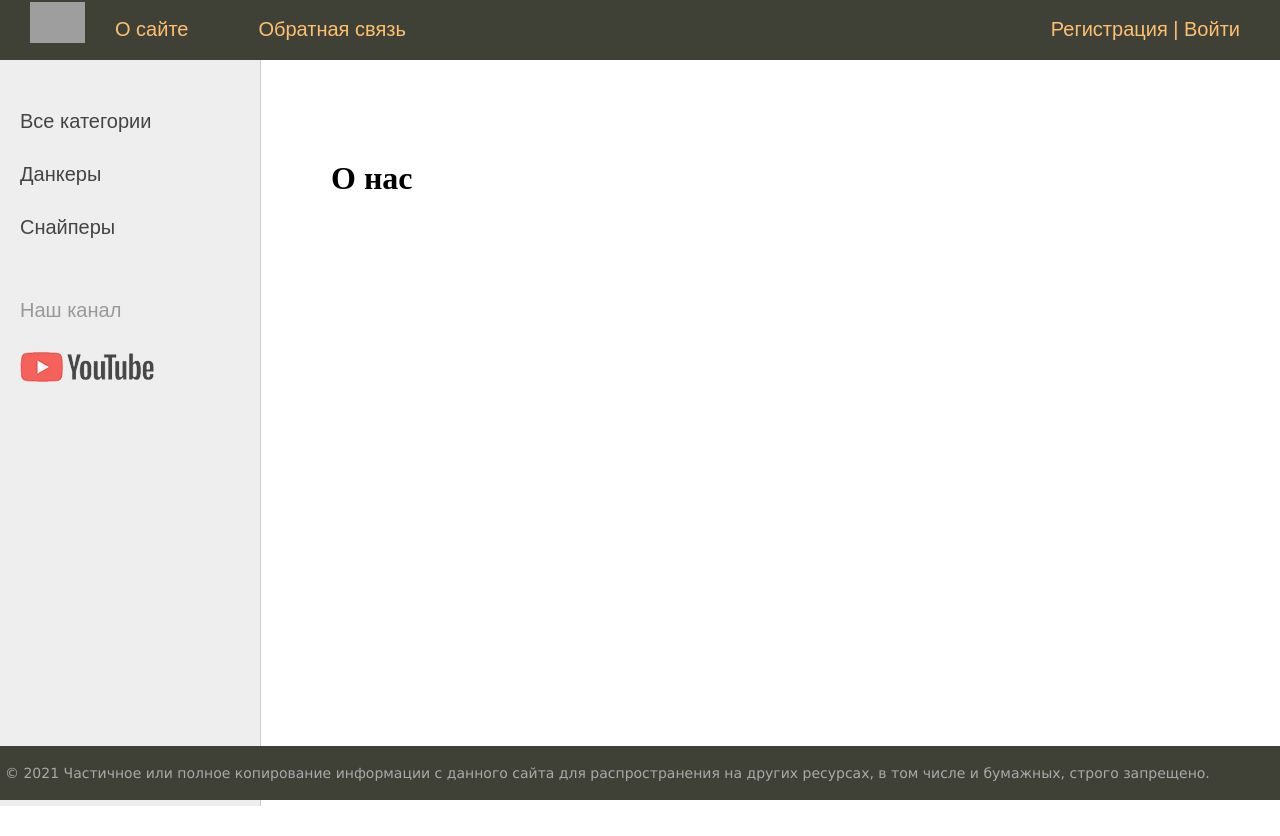
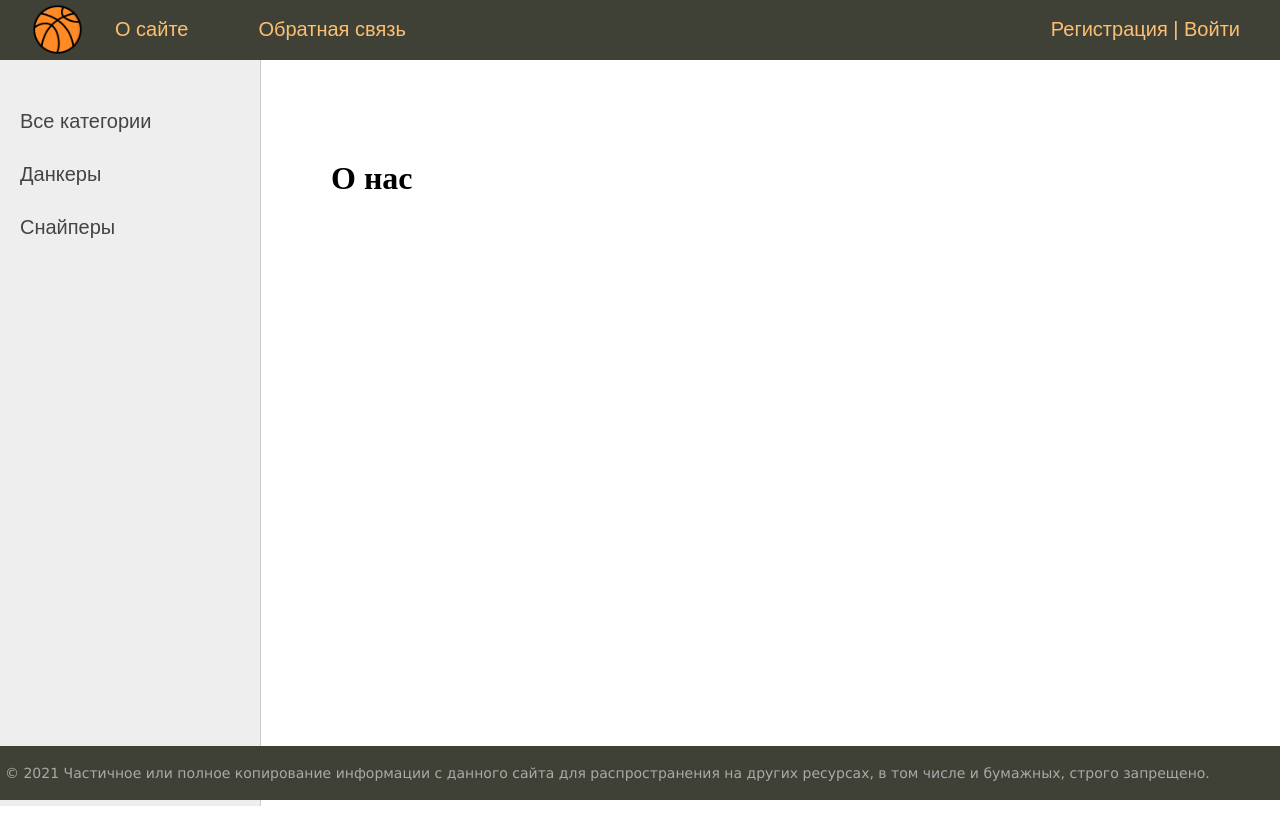
Before and after one commit to egorbolychev/DjangoPetProject1, a Django app: page /about/ in a window 1280 px wide. Run offline with Django 4.2, Linux system fonts and the light colour scheme; data comes from the database, SQL or seed files in the repository; both versions use the stored data as it was after the commit; grey boxes are pictures that could not be loaded.

Commit message:
changed logo

```diff
--- a/basketfield/basketfield/urls.py
+++ b/basketfield/basketfield/urls.py
@@ -2,7 +2,7 @@ from django.conf.urls.static import static
 from django.contrib import admin
 from django.urls import path, include
 from basketfield import settings
-from men.views import *
+from men.views import pageNotFound
 
 urlpatterns = [
     path('admin/', admin.site.urls, name='admin'),
--- a/basketfield/men/templates/men/base.html
+++ b/basketfield/men/templates/men/base.html
@@ -6,7 +6,7 @@
     <title>{{title}}</title>
     <link type="text/css" href="{% static 'men/css/styles.css' %}" rel="stylesheet" />
     <meta http-equiv="Content-Type" content="text/html; charset=utf-8">
-	<link rel="shortcut icon" href="{% static 'men/images/basketball-ball.png' %}" type="image/x-icon"/>
+	<link rel="shortcut icon" href="{% static 'men/images/icon.ico' %}" type="image/x-icon"/>
 	<meta name="viewport" content="width=device-width, initial-scale=1.0">
 </head>
 <body>
@@ -17,7 +17,7 @@
 {% block mainmenu %}
 		<div class="header">
 			<ul id="mainmenu" class="mainmenu">
-			<li class="logo"><a href="{% url 'home' %}"><div class="logo"></div></a></li>
+			<li class="logo"><a class="logo" href="{% url 'home' %}"></a></li>
 {% for m in menu %}
 			<li><a href="{% url m.url_name %}">{{m.title}}</a></li>
 {% endfor %}
@@ -51,10 +51,6 @@
 	{% endif %}
 {% endfor %}
 
-		<li class="share">
-		<p>Наш канал</p>
-		<a class="share-yt" href="https://www.youtube.com/channel/UClJzWfGWuGJL2t-3dYKcHTA/playlists" target="_blank" rel="nofollow"></a>
-		</li>
 	</ul>
 </td>
 <!-- Конец Sidebar'а -->
```
Also changed, not shown: basketfield/db.sqlite3, basketfield/men/static/men/images/ball.png (deleted), basketfield/men/static/men/images/basketball-ball.png (added), basketfield/men/static/men/images/share_yt.png (deleted), 6 other files.
